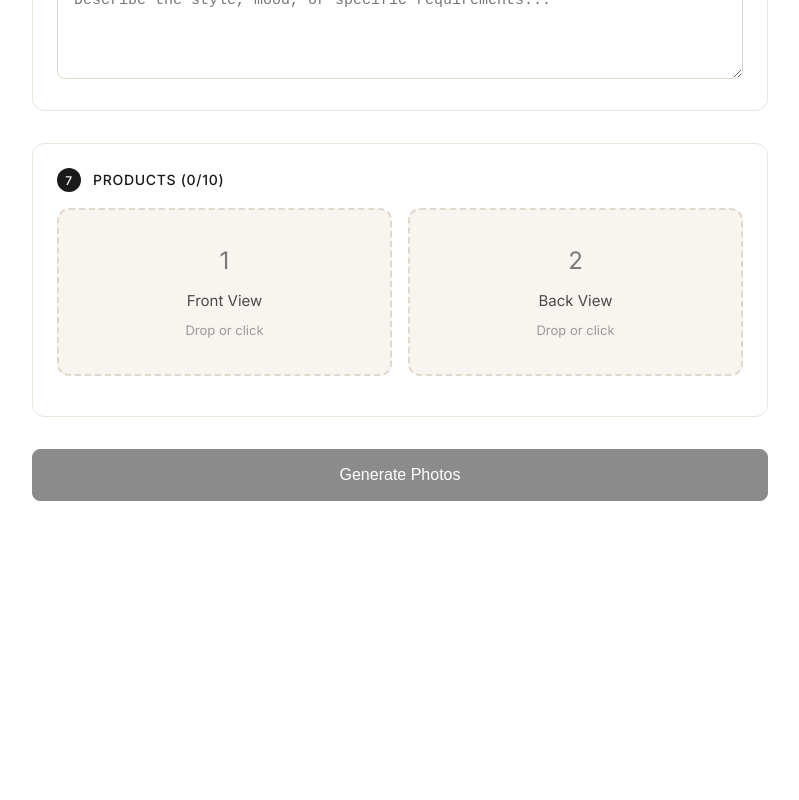
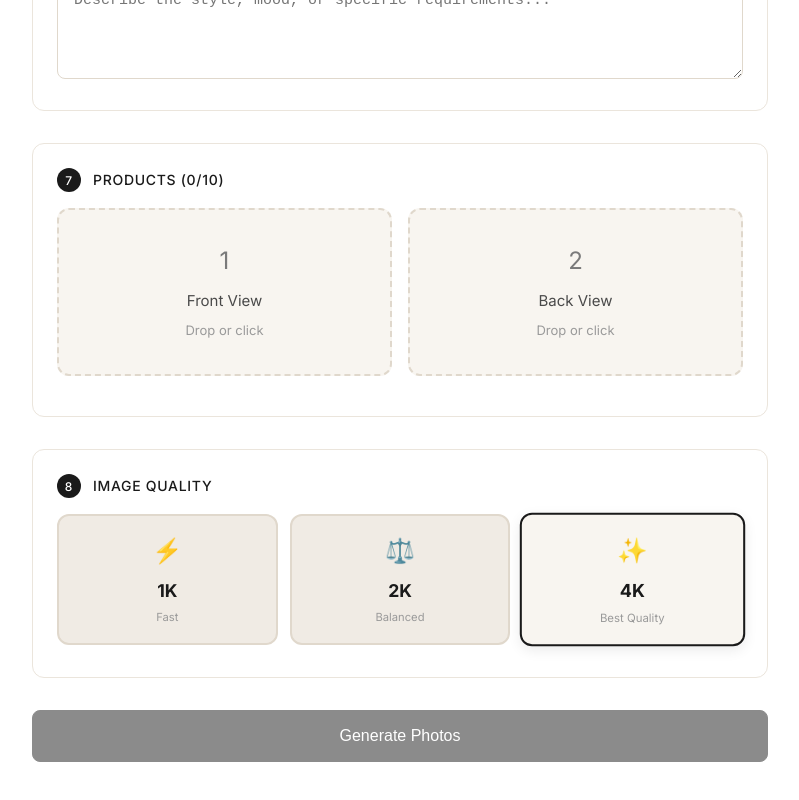
Before and after one commit to keshavdadhichb/bono-catalog-fe, a React (Vite) app: page / in a window 1280 px wide. Shown: the part 1402-2202 px from the top of the page, without its empty margins (240-1039 px from the left). Before the commit the page ends 1951 px from the top, so only its background shows below. Built offline with nearby package versions, Linux system fonts and the light colour scheme.

Commit message:
feat: Add Quality Selector (1K/2K/4K) to form

```diff
--- a/src/App.jsx
+++ b/src/App.jsx
@@ -7,6 +7,7 @@ import CreativeDirection from './components/CreativeDirection'
 import MarketingOptions from './components/MarketingOptions'
 import CatalogForm from './components/CatalogForm'
 import GenerationProgress from './components/GenerationProgress'
+import QualitySelector from './components/QualitySelector'
 
 function App() {
     // Generation mode: "photo" or "poster"
@@ -46,6 +47,9 @@ function App() {
     const [collectionNumber, setCollectionNumber] = useState('')
     const [catalogTheme, setCatalogTheme] = useState('studio_minimal')
     const [catalogTextFields, setCatalogTextFields] = useState({})
+
+    // Quality selection
+    const [imageQuality, setImageQuality] = useState('4K')
 
     // Generation state
     const [jobId, setJobId] = useState(null)
@@ -98,6 +102,7 @@ function App() {
             formData.append('category', category)
             formData.append('skin_tone', skinTone)
             formData.append('body_type', bodyType)
+            formData.append('image_quality', imageQuality)
 
             // Add products
             products.forEach(p => {
@@ -428,6 +433,15 @@ function App() {
                         </>
                     )}
 
+                    {/* Quality Selection */}
+                    <section className="form-section">
+                        <h2><span className="step">8</span>Image Quality</h2>
+                        <QualitySelector
+                            selected={imageQuality}
+                            onSelect={setImageQuality}
+                        />
+                    </section>
+
                     {/* Submit Button */}
                     <button
                         className="btn btn-primary btn-large"
```
